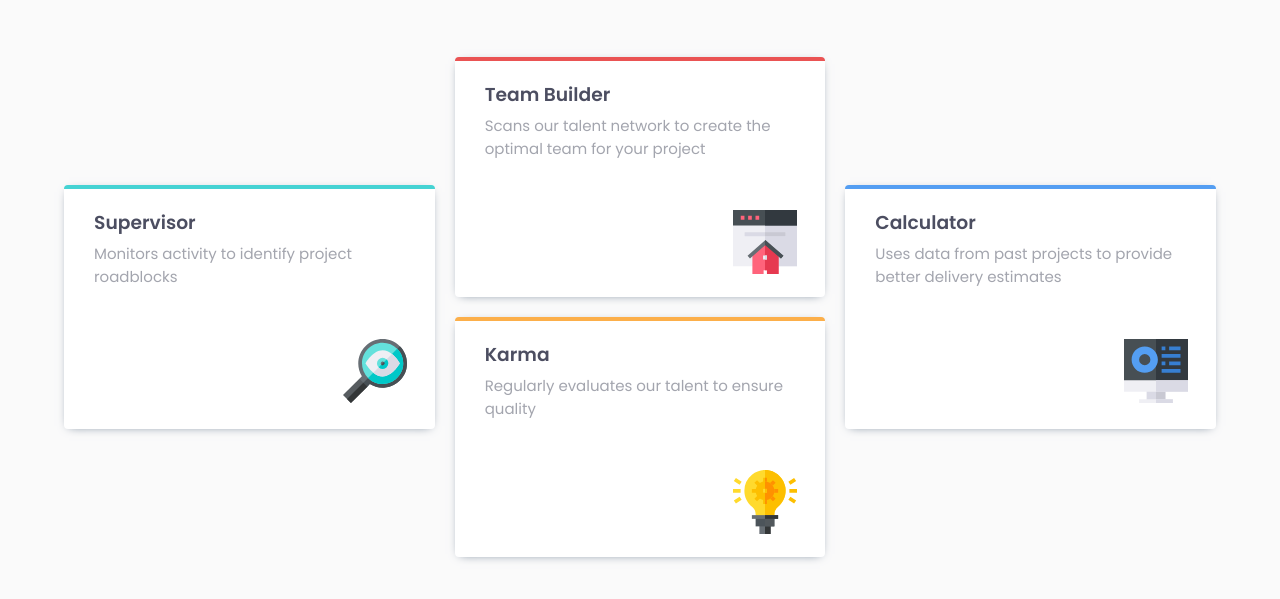
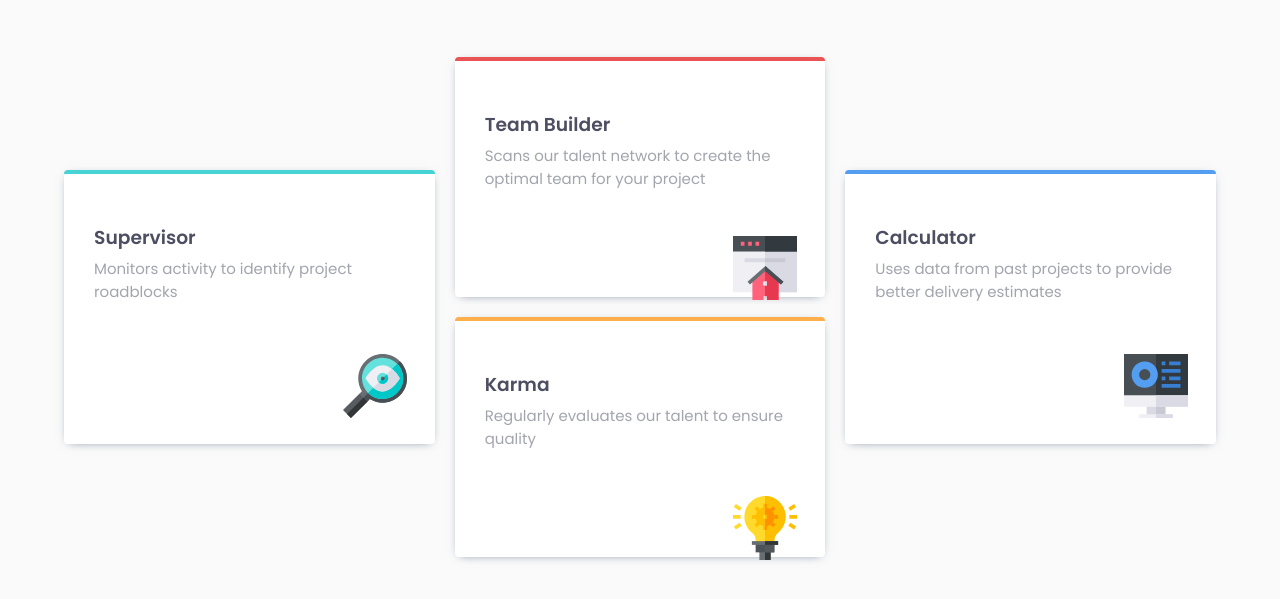
Before and after one commit to AbbasSaad27/four_card_features, a plain HTML site: page index.html in a window 1280 px wide. Shown: the part 195-794 px from the top of the page. Drawn offline with Linux system fonts and the light colour scheme.

Commit message:
Update style.css

```diff
--- a/css/style.css
+++ b/css/style.css
@@ -51,7 +51,7 @@ h3 {
 .box {
   background-color: white;
   border-top: 4px solid;
-  padding: 0 30px 0;
+  padding: 30px 30px 0;
   border-radius: 4px;
   box-shadow: 0px 2px 10px -5px hsl(211, 20%, 42%);
   position: relative;
```
